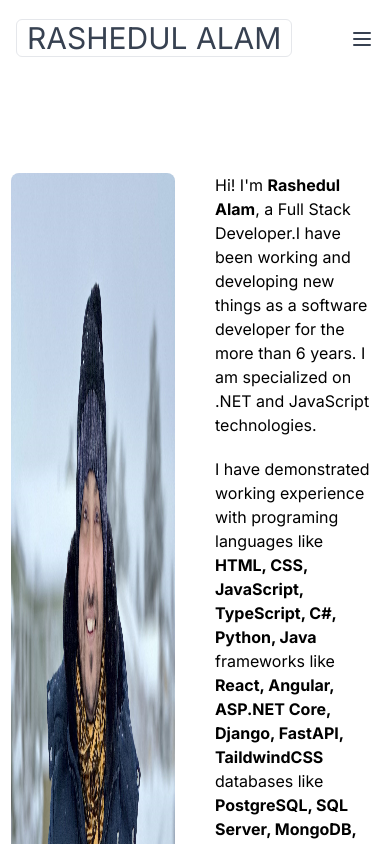
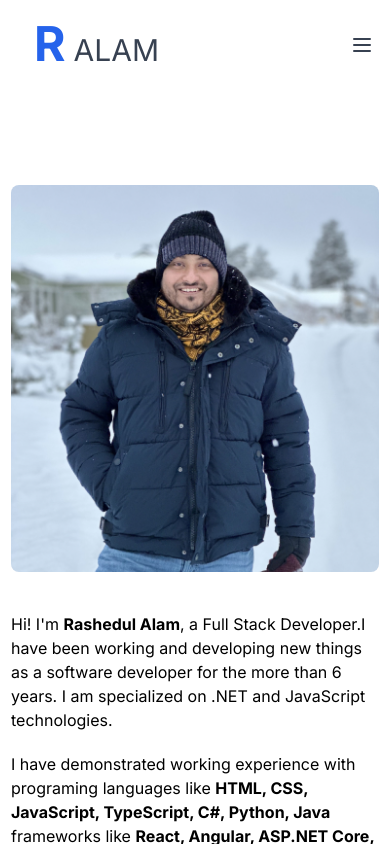
Before and after one commit to RashedulAlam/react-portfolio, a Next.js app: page /about in a window 390 px wide. Shown: the top 844 px of the page. Built offline with nearby package versions, Linux system fonts and the light colour scheme.

Commit message:
fixed responsiveness of profile page

```diff
--- a/src/components/Navbar/Navbar.tsx
+++ b/src/components/Navbar/Navbar.tsx
@@ -27,13 +27,14 @@ const Navbar = ({ navItems = [] }: INavbarProps) => {
           <a
             href="/about"
             className="cursor-pointer
-              rounded-md border
-            border-gray-200
+              rounded-md
               px-2.5 text-3xl
               uppercase
-              transition-all duration-500"
+              hover: underline-offset-4
+              hover:underline
+              "
           >
-            Rashedul Alam
+            <span className="text-5xl text-blue-600 font-bold border-spacing-2 text-center p-2">R</span>Alam
           </a>
         </div>
 
--- a/src/components/profile/AboutMe.tsx
+++ b/src/components/profile/AboutMe.tsx
@@ -11,17 +11,17 @@ export interface IAboutMeProps {
 
 const AboutMe = ({ photo, descriptions = [] }: IAboutMeProps) => {
   return (
-    <div className="flex flex-row flex-wrap gap-10 sm:flex-col md:flex-row">
-      <div className="flex flex-row flex-1 sm:justify-center md:justify-start">
+    <div className="flex flex-col gap-10 sm:flex-col md:flex-col lg:flex-row">
+      <div className="flex flex-row sm:justify-center md:justify-center lg:justify-start">
         <Image
           src={photo.src}
           alt={photo.alt}
           height={400}
           width={400}
-          className="rounded-lg"
+          className="rounded-lg object-cover"
         />
       </div>
-      <div className="flex flex-col flex-1 gap-5">
+      <div className="flex flex-col gap-5">
         {descriptions.map((description, index) => (
           <p
             key={`profile-descriptions-${index}`}
--- a/src/components/profile/Profile.tsx
+++ b/src/components/profile/Profile.tsx
@@ -14,7 +14,7 @@ export interface IProfileProps {
 
 const Profile = () => {
   return (
-    <div className="flex flex-col flex-nowrap gap-16">
+    <div className="flex flex-col gap-16">
       <AboutMe {...config.PROFILE.aboutMe} />
       <WorkHistory workHistories={config.PROFILE.workHistories} />
       <Social items={config.PROFILE.socialNetworks} />
```
